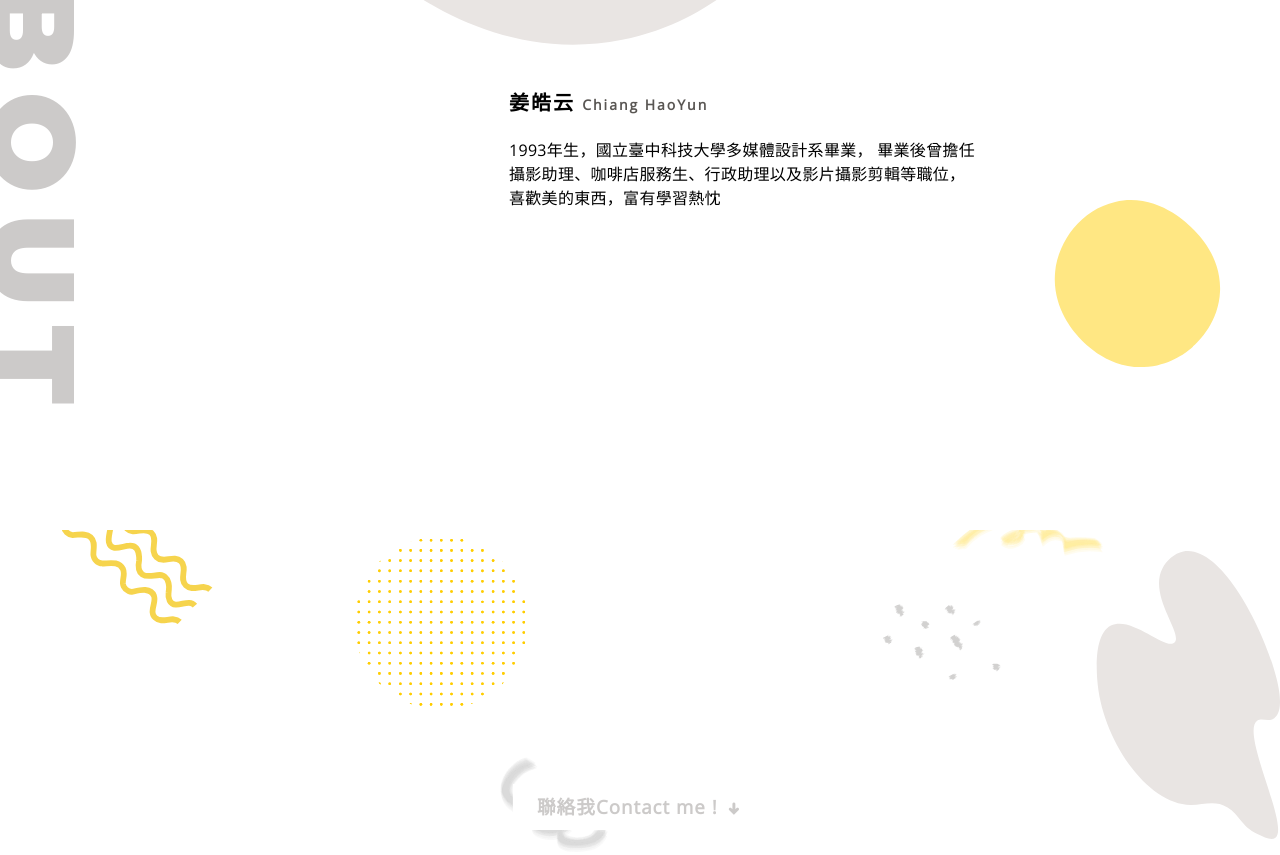
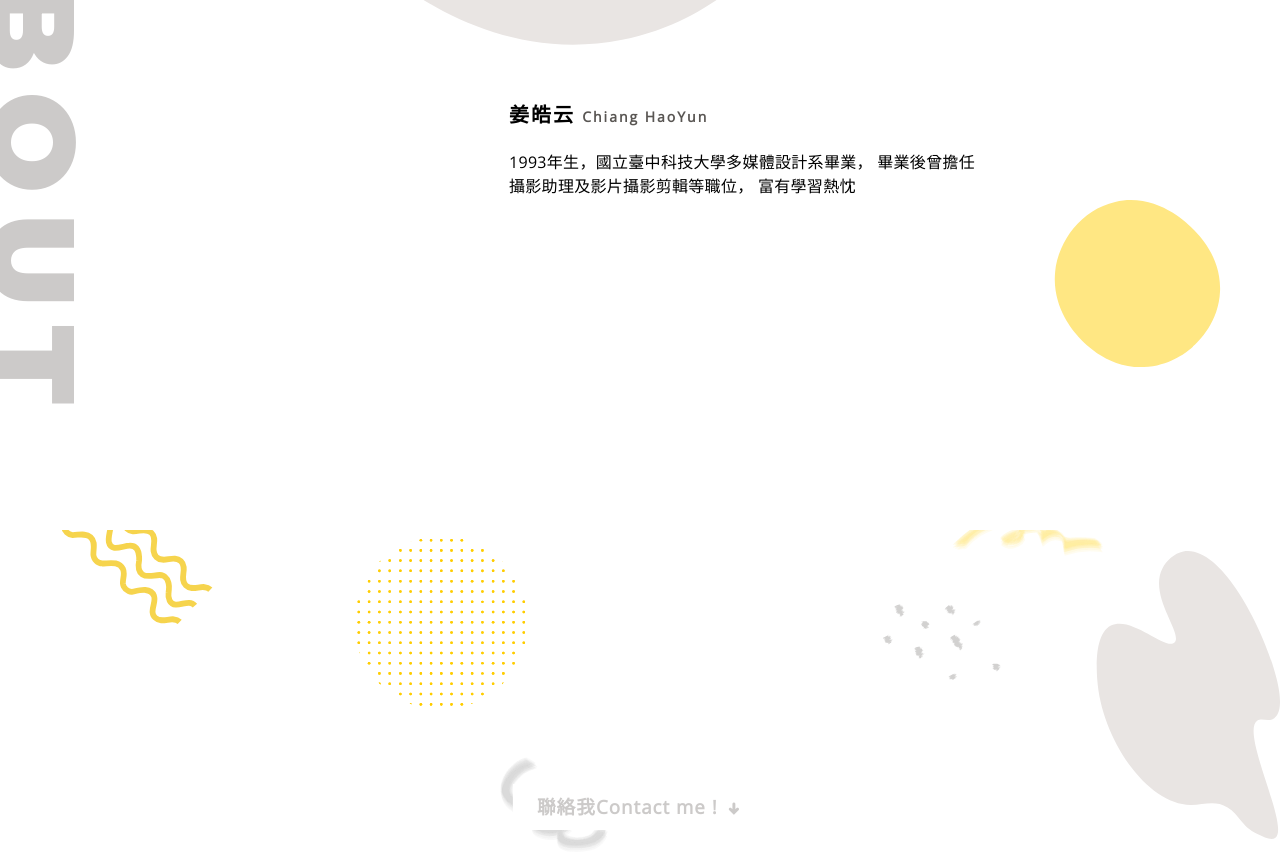
Before and after one commit to chyjreoo/portfolio, a plain HTML site: page index.html in a window 1280 px wide. Shown: the part 2141-2996 px from the top of the page. Drawn offline with nearby package versions, Linux system fonts and the light colour scheme.

Commit message:
Update index.html

```diff
--- a/index.html
+++ b/index.html
@@ -174,8 +174,8 @@
 						<h3 class="info__name">姜皓云 <span>Chiang HaoYun</span></h3>
 						<p class="info__text">
 							1993年生，國立臺中科技大學多媒體設計系畢業，
-							畢業後曾擔任攝影助理、咖啡店服務生、行政助理以及影片攝影剪輯等職位，
-							喜歡美的東西，富有學習熱忱
+							畢業後曾擔任攝影助理及影片攝影剪輯等職位，
+							富有學習熱忱
 						</p>
 					</div>
 				</div>
```
